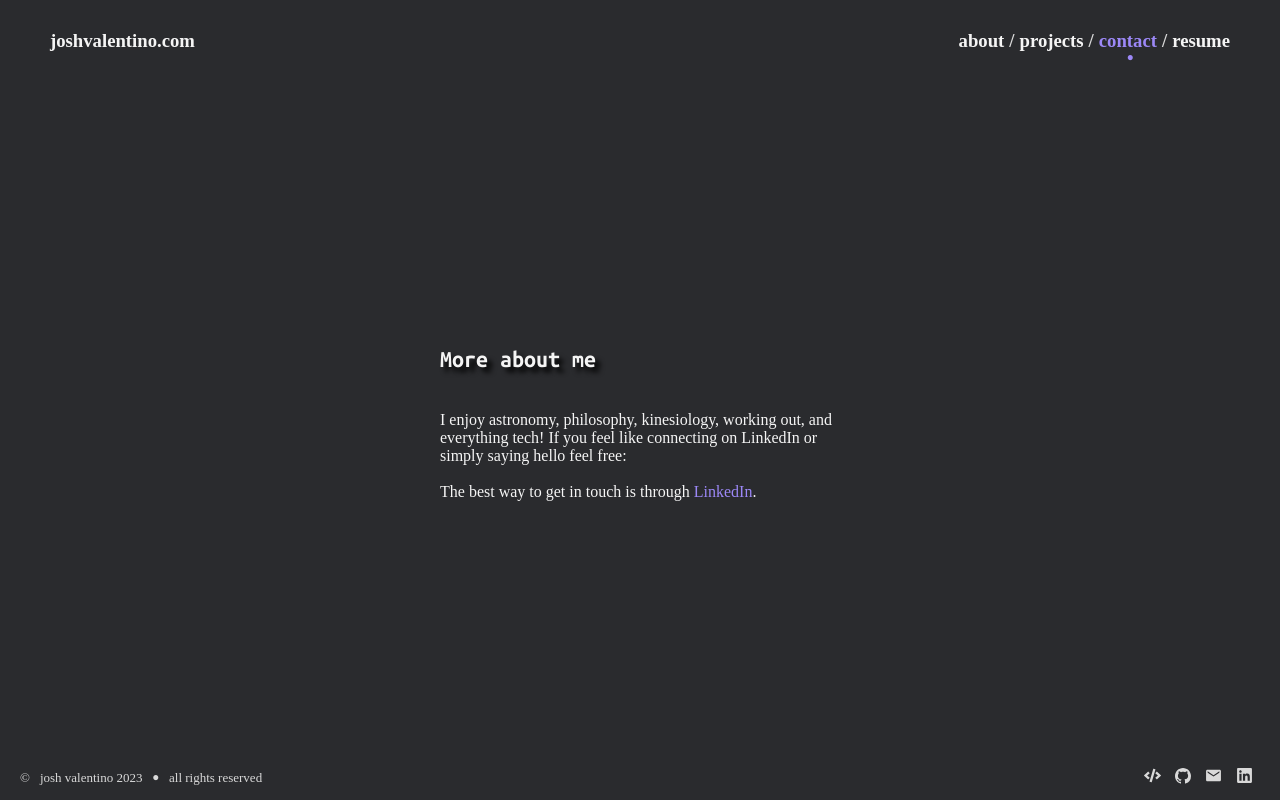
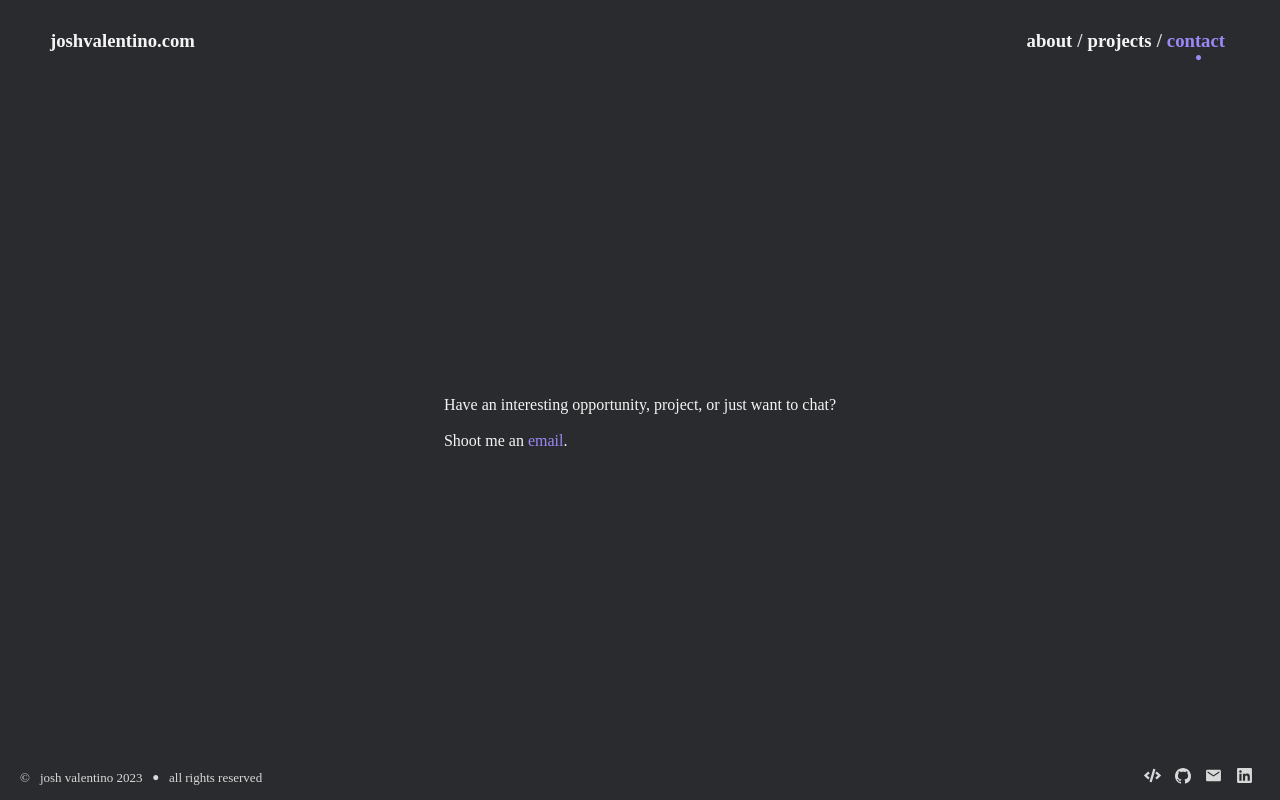
Before and after one commit to valentinojosh/joshvalentino.com, a React (Create React App) app: page /contact in a window 1280 px wide. Built offline with nearby package versions, Linux system fonts and the light colour scheme; a web font is replaced by a local one.

Commit message:
update
cleaned up description pages. reduced some bulk. easier contact.

```diff
--- a/src/Components/About.js
+++ b/src/Components/About.js
@@ -1,5 +1,4 @@
 import React from "react";
-import { Link } from "react-router-dom";
 import ProgressiveImage from "react-progressive-image";
 import { makeStyles } from "@material-ui/core/styles";
 import Grid from "@material-ui/core/Grid";
@@ -9,7 +8,7 @@ import "../Styles/About.css";
 import {PURPLE} from "../constants";
 import Portrait from "../Assets/portrait.png";
 import MiniPortrait from "../Assets/mini-portrait.png"
-import res from "../Assets/resume.pdf";
+
 
 const About = () => {
   const useStyles = makeStyles((theme) => ({
@@ -61,47 +60,22 @@ const About = () => {
                 <span className="wave" role="img" aria-label="wave">
                   👋🏼
                 </span>{" "}
-                I'm Josh Valentino. I'm an experienced swe with a proven track record of solving complex problems, driving optimizations, and demonstrating exceptional communication skills. Seeking to innovate, collaborate, and continue in lifelong learning.
+                I'm Josh Valentino. I'm an experienced swe with a proven track record of solving complex problems,
+                driving optimizations, and demonstrating exceptional communication skills. Seeking to innovate,
+                collaborate, and continue in lifelong learning.
 
-
-                <br />
-                <br />
-                Check out some of
-                my{" "}
-                <Link
-                  to={`/projects`}
-                  style={{
-                    color: PURPLE,
-                  }}
-                  className="internal-link"
+                <br/>
+                <br/>
+                For more information on my experience, education, and skills feel free to send me an {" "}
+                <a
+                    href='mailto:valentinojosh03@gmail.com'
+                    target='_blank'
+                    style={{color: PURPLE}}
+                    rel='noopener noreferrer'
                 >
-                  projects
-                </Link>{" "}
-                and feel free to{" "}
-                <Link
-                  to={`/contact`}
-                  style={{
-                    color: PURPLE,
-                  }}
-                  className="internal-link"
-                >
-                  connect
-                </Link>
+                  email
+                </a>
                 !
-                <br />
-                <br />
-                For information on my experience, education, and skills check out my{" "}
-                <Link
-                    to={res}
-                    target='_blank'
-                    rel="noreferrer"
-                    style={{
-                      color: PURPLE,
-                    }}
-                    className="internal-link"
-                >
-                  resume
-                </Link>.
               </p>
             </div>
           </Fade>
--- a/src/Components/Contact.js
+++ b/src/Components/Contact.js
@@ -9,21 +9,17 @@ const Contact = () => {
     <div className={`contact-container`}>
       <Fade in timeout={{ enter: 1200 }}>
         <div className='contact-content'>
-          <h2>
-            More about me
-          </h2>
           <p>
-            I enjoy astronomy, philosophy, kinesiology, working out, and everything tech! If you feel like connecting on LinkedIn or simply saying hello feel free:
-            <br />
-            <br />
-            The best way to get in touch is through{' '}
+            Have an interesting opportunity, project, or just want to chat?
+            <br/><br/>
+            Shoot me an {' '}
             <a
-              href='https://www.linkedin.com/in/valentino-josh/'
-              style={{ color: PURPLE }}
-              target='_blank'
-              rel='noopener noreferrer'
+                href='mailto:valentinojosh03@gmail.com'
+                target='_blank'
+                style={{color: PURPLE}}
+                rel='noopener noreferrer'
             >
-              LinkedIn
+              email
             </a>
             .
           </p>
--- a/src/Components/Header.js
+++ b/src/Components/Header.js
@@ -2,7 +2,6 @@ import React from 'react';
 import { Link, useParams } from 'react-router-dom';
 import Hidden from '@material-ui/core/Hidden';
 import { makeStyles } from '@material-ui/core/styles';
-import res from '../Assets/resume.pdf';
 
 import '../Styles/Header.css';
 import {
@@ -87,20 +86,20 @@ const Header = () => {
           title='contact'
           selected={page === 'contact'}
         />
-        <h3 id='slash'>/</h3>
-        <div className='header-link'>
-          <a
-            href={res}
-            target='_blank'
-            rel="noreferrer"
-            style={{ textDecoration: 'none' }}
-          >
-            <h3 className='resume'>resume</h3>
-            <div className='header-dot'>
-              <h3 style={{ color: PURPLE }}>•</h3>
-            </div>
-          </a>
-        </div>
+        {/*<h3 id='slash'>/</h3>*/}
+        {/*<div className='header-link'>*/}
+        {/*  <a*/}
+        {/*    href={res}*/}
+        {/*    target='_blank'*/}
+        {/*    rel="noreferrer"*/}
+        {/*    style={{ textDecoration: 'none' }}*/}
+        {/*  >*/}
+        {/*    <h3 className='resume'>resume</h3>*/}
+        {/*    <div className='header-dot'>*/}
+        {/*      <h3 style={{ color: PURPLE }}>•</h3>*/}
+        {/*    </div>*/}
+        {/*  </a>*/}
+        {/*</div>*/}
       </div>
     </div>
   );
```
Also changed, not shown: 2 other files (tests, documents, lock files or other folders).
